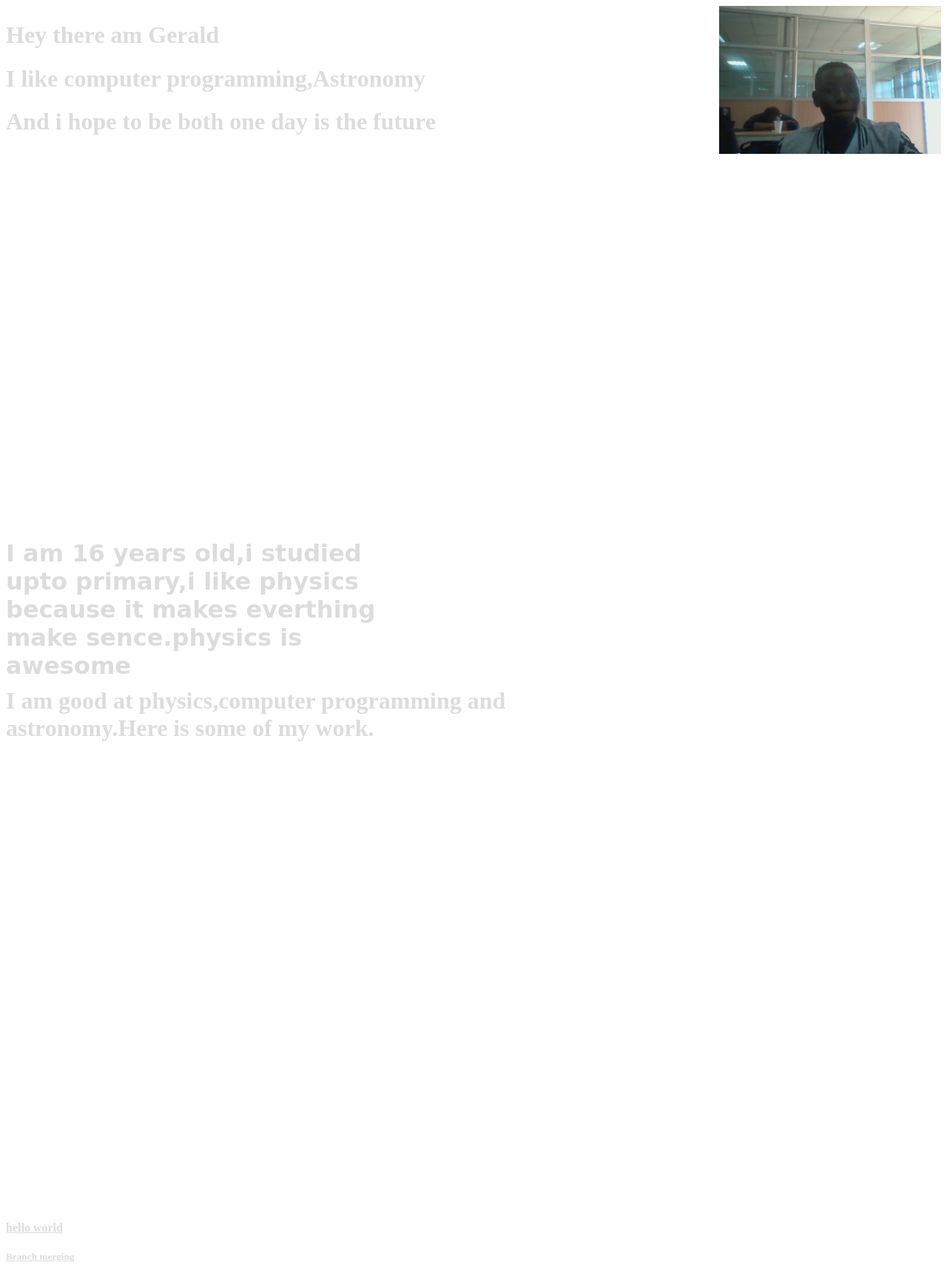
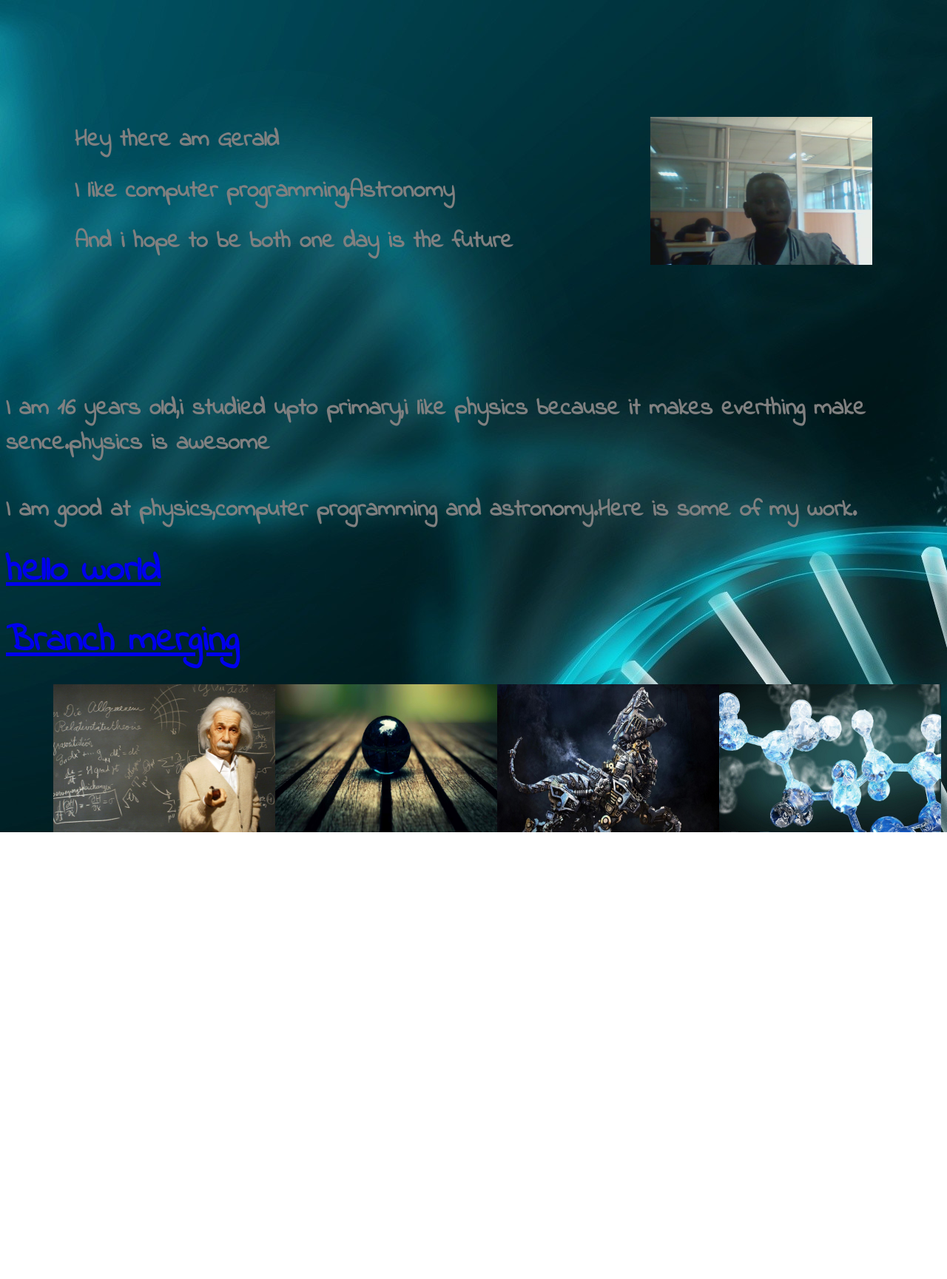
Before and after one commit to geraldokutar/landing-page, a plain HTML site: page index.html in a window 1280 px wide. Shown: the whole page at 74% size. After the commit the page ends 1125 px from the top, so only its background shows below. Drawn offline with Linux system fonts and the light colour scheme; a web font is replaced by a local one.

Commit message:
project update

```diff
--- a/css/styles.css
+++ b/css/styles.css
@@ -1,38 +1,28 @@
-.home {
-  display: flex;
-  justify-content: center;
+body{
+  background-image: url("../images/si.jpg");
+  font-family: 'Indie Flower', cursive;
+  color: gray;
+
 }
 
+.flex-container {
+  display: flex;
+  justify-content: space-around;
+  align-items: center;
+  /*background-color: silver;*/
+  height: 500px;
+}
 img {
   height: 200px;
   width: 300px;
   float: right;
 }
-.me {
-  width: 700px;
-  height:700px;
-  justify-content: center;
+
+
+
+.about-me{
+  display: flex;
+  justify-content: content;
+  font-family: 'Indie Flower', cursive;
 
 }
-
-body{
-  background-image: url("../images/boy.jpg");
-  color: Gainsboro ;
-}
-.about-me{
-  display:flex;
-  width:500px;
-  height:200px;
-  justify-content: center;
-  font-family: 'Eagle Lake', cursive;
-}
-.e {
-  display:flex;
-  justify-content: center;
-  font-family: 'Eagle Lake', cursive;
-}
-a {
-  color: Gainsboro;
-  height:1000px;
-  width: 1000px;
-}
--- a/index.html
+++ b/index.html
@@ -1,13 +1,15 @@
 <!DOCTYPE html>
 <html>
+
 <head>
-<link href="css/styles.css" type="text/css" rel="stylesheet">
-<title>Portfolio landing site</title>
-<link href="https://fonts.googleapis.com/css?family=Eagle+Lake" rel="stylesheet">
+  <link href="css/styles.css" type="text/css" rel="stylesheet">
+  <link href="https://fonts.googleapis.com/css?family=Indie+Flower" rel="stylesheet">
+  <title>Portfolio landing site</title>
 </head>
+
 <body>
 
-  <div class="home">
+  <div class="flex-container">
     <div class="me">
       <h1> Hey there am Gerald  </h1>
       <h1> I like computer programming,Astronomy </h1>
@@ -20,20 +22,38 @@
     </div>
   </div>
 
+
   <div class="about-me">
-    <h1> I am 16 years old,i studied upto primary,i like physics because it makes everthing make sence.physics is awesome </h1>
+    <h1> I am 16 years old,i studied upto primary,i like physics because
+      it makes everthing make sence.physics is awesome </h1>
+  </div>
+  <div class="we">
+    <h1>I am good at physics,computer programming and astronomy.Here is some of my work. </h1>
+  </div>
+  <h4><a href="https://geraldokutar.github.io/hello-world1/" style="font-size: 50px;Description: gray">hello world </a></h4>
+  <h5><a href="https://geraldokutar.github.io/branching-merge/"style="font-size:50px;">Branch merging </a></h5>
+  <div class="container">
+    <div class="row">
+      <div class="col-md-6">
+        <img src="images/cool.jpg">
+        <div class="container">
+          <div class="row">
+            <div class="col-md-6">
+              <img src="images/541867.jpg">
+              <div class="container">
+                <div class="row">
+                  <div class="col-md-6">
+                    <img src="images/1080p-Wallpapers.jpg">
+                    <div class="container">
+                      <div class="row">
+                        <div class="col-md-6">
+                          <img src="images/540638.jpg">
+                        </div>
 
-  </div>
-  <div class="me">
-    <h1>I am good at physics,computer programming and astronomy.Here is some of my work. </h1>
+                      </div>
 
-
-  </div>
-<h4><a href="https://geraldokutar.github.io/hello-world1/">hello world </a></h4>
-<h5><a href="https://geraldokutar.github.io/branching-merge/">Branch merging </a></h5>
+                    </div>
 
 </body>
 
-
-
 </html>
```
Also changed, not shown: images/si.jpg (renamed from images/sience.jpg).
